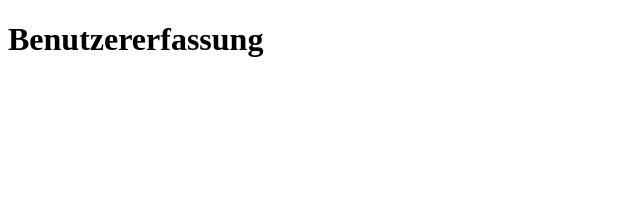
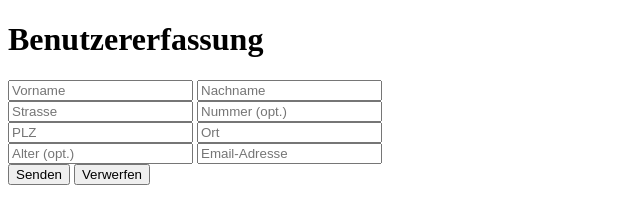
Before and after one commit to JaniisKn/M133, a plain HTML site: page Block2/Aufgabe05.html in a window 1280 px wide. Shown: the whole page, without its empty margins (0-640 px from the left). Drawn offline with Linux system fonts and the light colour scheme.

Commit message:
final commit

```diff
--- a/Block2/Aufgabe05.html
+++ b/Block2/Aufgabe05.html
@@ -11,6 +11,24 @@
     </header>
     <main>
         <section>
+            <input type="text" name="prename" placeholder="Vorname" required>
+            <input type="text" name="lastname" placeholder="Nachname" required>
+        </section>
+        <section>
+            <input type="text" name="street" placeholder="Strasse" required>
+            <input type="number" name="streetnumber" placeholder="Nummer (opt.)" pattern="+">
+        </section>
+        <section>
+            <input type="text" name="plz" placeholder="PLZ" pattern="\d{4}" required>
+            <input type="text" name="location" placeholder="Ort" pattern="\d" required>
+        </section>
+        <section>
+            <input type="number" name="age" placeholder="Alter (opt.)">
+            <input type="email" name="email" placeholder="Email-Adresse" required>
+        </section>
+        <section>
+            <button type="button" name="send">Senden</button>
+            <button type="button" name="cancel">Verwerfen</button>
         </section>
     </main>
 </body>
```
